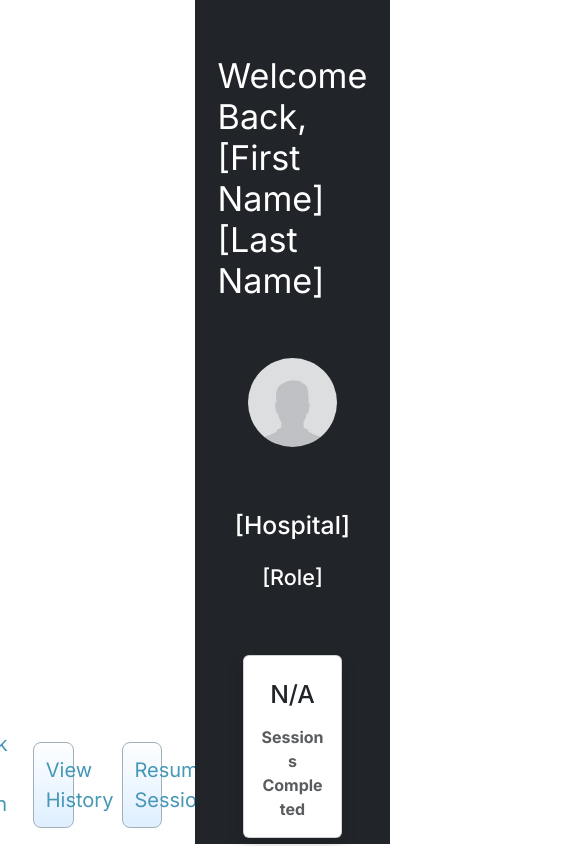
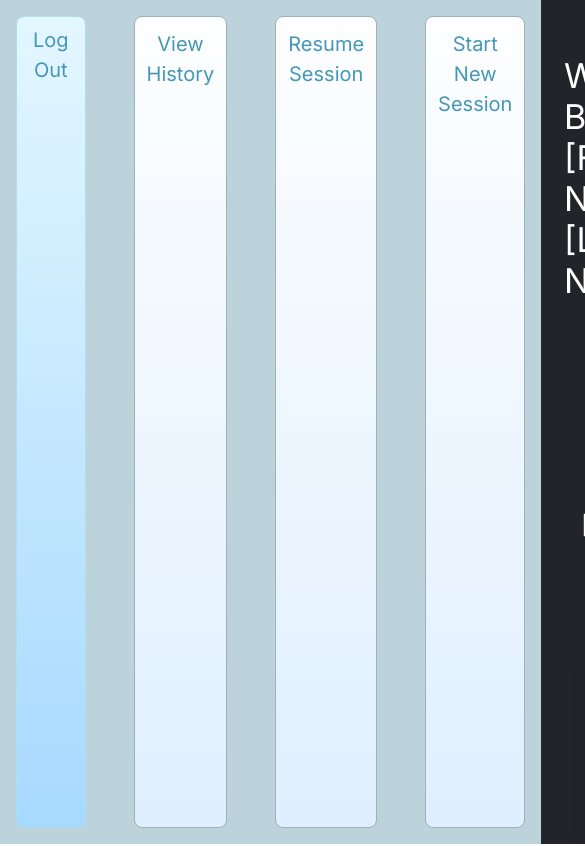
Before and after one commit to eddie-reyes/dtt, a React (Vite) app: page /menu in a window 390 px wide. Shown: the top 846 px of the page, 585 px wide, since content can reach past the window. Built offline with nearby package versions, Linux system fonts and the light colour scheme; no server answers.

Commit message:
refactor Menu component layout and update button widths for better responsiveness

```diff
--- a/src/components/Menu/Menu.jsx
+++ b/src/components/Menu/Menu.jsx
@@ -23,19 +23,22 @@ export default function Menu() {
         <>
             <div className="d-flex" style={{ height: '100vh', width: '100vw' }}>
                 <div
-                    className="d-flex flex-row-reverse justify-content-center align-items-end gap-5 p-3 "
-                    style={{ width: '50%' }}
+                    className="d-flex flex-row-reverse justify-content-center align-items-flex-end gap-5 p-3 "
+                    /* style={{ width: '50%' }} */
+                    style={{background: 'var(--seaform-grey)',
+                            /* height: '50px', */
+
+                    }}
                 >
                     {/* <img className="w-25" src={logo} alt="logo"></img> */}
 
                     <Link
                         to="/practice"
-                        className="btn btn-lg  w-25"
+                        className="btn btn-lg  w-50"
                         style={{
                             background: 'var(--default-btn)',
                             color: 'var(--light-text)',
                             padding: '12px',
-                            borderRadius: '12px',
                             border: '1px solid var(--grey-border)',
                         }}
                     >
@@ -43,7 +46,7 @@ export default function Menu() {
                     </Link>
                     <Link
                         to="/practice"
-                        className="btn btn-lg  w-25"
+                        className="btn btn-lg  w-50"
                         style={{
                             background: 'var(--default-btn)',
                             color: 'var(--light-text)',
@@ -55,7 +58,7 @@ export default function Menu() {
                     </Link>
                     <Link
                         to="/history"
-                        className="btn btn-lg  w-25"
+                        className="btn btn-lg  w-50"
                         style={{
                             background: 'var(--default-btn)',
                             color: 'var(--light-text)',
@@ -66,14 +69,14 @@ export default function Menu() {
                         View History
                     </Link>
                     <Link to="/"
-                           className="btn btn-lg btn-danger w-25"
+                           className="btn btn-lg btn-danger w-50"
                             style={{
                             background:'var(--special-btn)',
                             color: 'var(--light-text)',
                             border: '1px solid var(--light-border)',
                         }}
                     >
-                        Back to Main
+                        Log Out
                     </Link>
                 </div>
 
--- a/src/index.css
+++ b/src/index.css
@@ -12,6 +12,7 @@
   --light-text: #4697B6;
   --light-border: #AFDEF1;
   --grey-border: #A1B0B6;
+  --seaform-grey: #BCD3DB;
 
   font-family: 'Inter', system-ui, Avenir, Helvetica, Arial, sans-serif;
   line-height: 1.5;
```
Also changed, not shown: src/App.module.css (line endings or trailing spaces).
